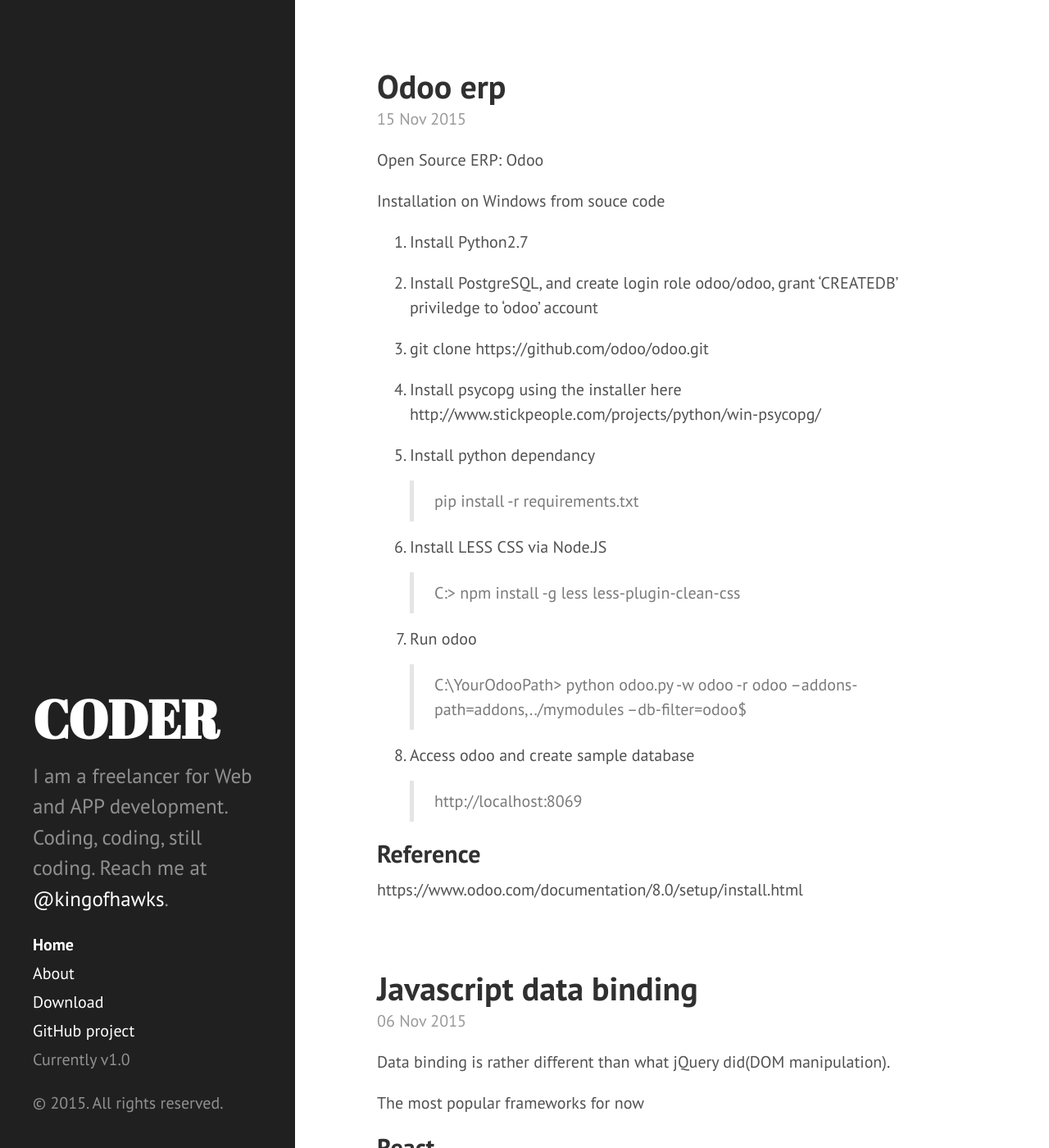
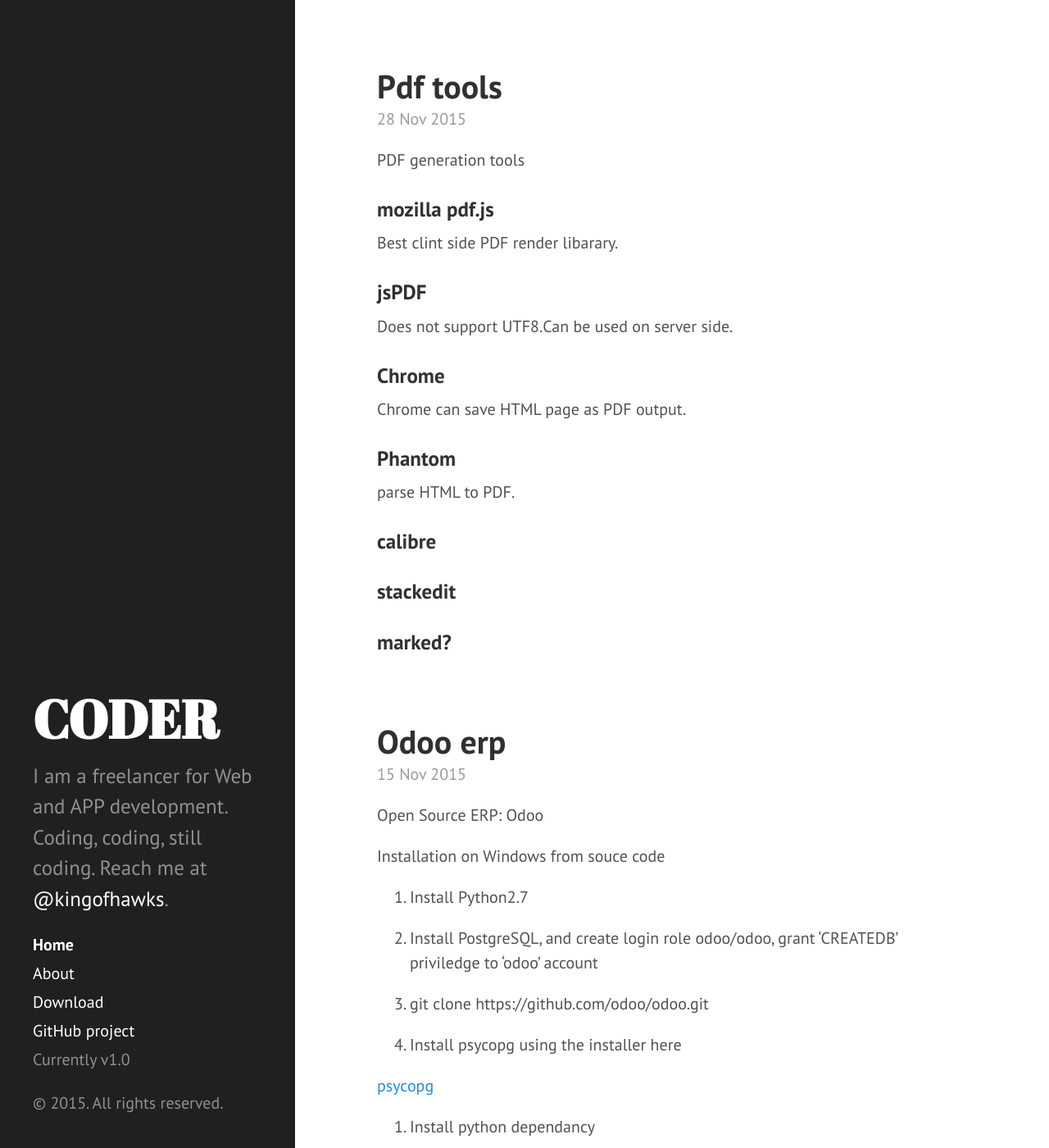
Before and after one commit to kingofhawks/kingofhawks.github.io, a Jekyll site: the page built from index.html, in a window 1280 px wide and 1400 px high. Shown: the whole window at 82% size. Built offline with Jekyll 4.4.1, drawn with Linux system fonts in a browser that asks for light colours; Markdown is read by kramdown in place of the engine named in the settings; the list of posts is cut into pages by our own code; some of the changed text lies outside the part shown.

Commit message:
add PDF tools

```diff
--- a/_posts/2015-11-15-Odoo ERP.md
+++ b/_posts/2015-11-15-Odoo ERP.md
@@ -17,7 +19,7 @@
 >C:\> npm install -g less less-plugin-clean-css
 
 7. Run odoo
->C:\YourOdooPath> python odoo.py -w odoo -r odoo --addons-path=addons,../mymodules --db-filter=odoo$
+>C:\YourOdooPath> python odoo.py -w odoo -r odoo --addons-path=addons --db-filter=odoo$
 
 8. Access odoo and create sample database
 > http://localhost:8069
--- /dev/null
+++ b/_posts/2015-11-28-PDF tools.md
@@ -0,0 +1,28 @@
+PDF generation tools
+
+### mozilla pdf.js
+
+Best clint side PDF render libarary.
+
+
+### jsPDF
+
+Does not support UTF8.Can be used on server side.
+
+
+### Chrome
+
+Chrome can save HTML page as PDF output.
+
+
+### Phantom
+
+parse HTML to PDF.
+
+### calibre
+
+
+### stackedit
+
+
+### marked?
```
Also changed, not shown: other parts of _posts/2015-11-15-Odoo ERP.md (+4 -2 lines).
